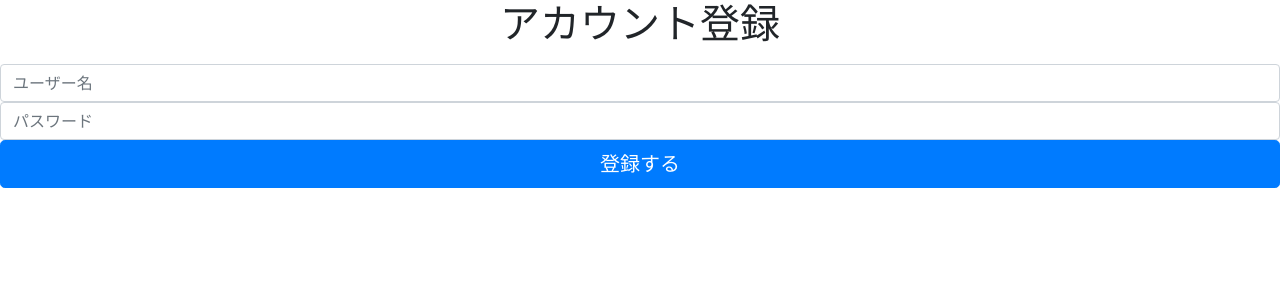
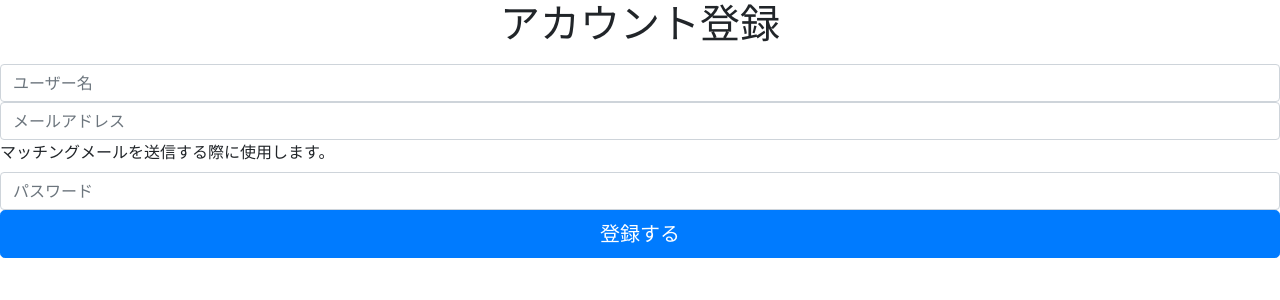
Before and after one commit to o-python0/Boardtest, a Django app: page /signup/ in a window 1280 px wide. Shown: the part 56-356 px from the top of the page. Run offline with Django 3.2, Linux system fonts and the light colour scheme; some libraries are stand-ins or nearby versions.

Commit message:
最終修正

```diff
--- a/bgame/views.py
+++ b/bgame/views.py
@@ -3,6 +3,7 @@ from django.urls import reverse, reverse_lazy
 from django.db import IntegrityError
 from django.contrib.auth import authenticate, login, logout
 from django.contrib import messages
+from django.core.mail import send_mail
 from django.contrib.auth.mixins import LoginRequiredMixin
 from django.contrib.auth.decorators import login_required
 
@@ -114,10 +115,11 @@ class DeleteView(LoginRequiredMixin, DeleteView):
 def signupfunc(request):
     if request.method == "POST":
         username = request.POST['username']
+        email = request.POST['email']
         password = request.POST['password']
 
         try:
-            User.objects.create_user(username, '', password)
+            User.objects.create_user(username, email, password)
             messages.success(request, "アカウントが正常に作成されました。")
             return redirect('bgame:welcome')
         except IntegrityError:
@@ -195,12 +197,18 @@ def wantplayfunc(request, pk):
     # マッチング処理
     match_list = bgame.wantplay_bgame.filter(is_match=False)
     print(match_list)
-    # if bgame.min_play == match_list.count():
-    #     print("マッチング")
-    #     for target in match_list:
-    #         print("メール送信：" + str(target.user.email))
-    #         target.is_match = True
-    #         target.save()
+    if bgame.min_play == match_list.count():
+        print("マッチング")
+        for target in match_list:
+            print("メール送信：" + str(target.user.email))
+            send_mail(
+            'マッチング通知',
+            'おめでとうございます！\n遊びたい希望をしたゲームがマッチングしました！',
+            'boardgate@example.com',
+            [target.user.email]
+            )
+            target.is_match = True
+            target.save()
 
     return redirect("bgame:detail", pk=pk)
 
--- a/config/settings.py
+++ b/config/settings.py
@@ -158,5 +158,6 @@ DEBUG = env.bool('DEBUG')
 
 
 EMAIL_BACKEND = "sendgrid_backend.SendgridBackend"
-SENDGRID_SANDBOX_MODE_IN_DEBUG= False #DEBUG modeがTrueの場合にサンドボックスモードを起動/停止する設定。
+SENDGRID_SANDBOX_MODE_IN_DEBUG= False
 DEFAULT_FROM_EMAIL = 'yuto.spiderman@gmail.com'
+SENDGRID_API_KEY = SECRET_KEY
--- a/templates/bgame/signup.html
+++ b/templates/bgame/signup.html
@@ -12,6 +12,8 @@
 <form action="" method="POST">{% csrf_token %}
     <div class="form-floating">
         <input type="text" class="form-control" id="floatingInput" placeholder="ユーザー名" name="username">
+        <input type="email" class="form-control" id="floatingInput" placeholder="メールアドレス" name="email">
+        <label for="email">マッチングメールを送信する際に使用します。</label>
         <input type="password" class="form-control" id="floatingPassword" placeholder="パスワード" name="password">
     </div>
 <button class="w-100 btn btn-lg btn-primary" type="submit">登録する</button>
```
